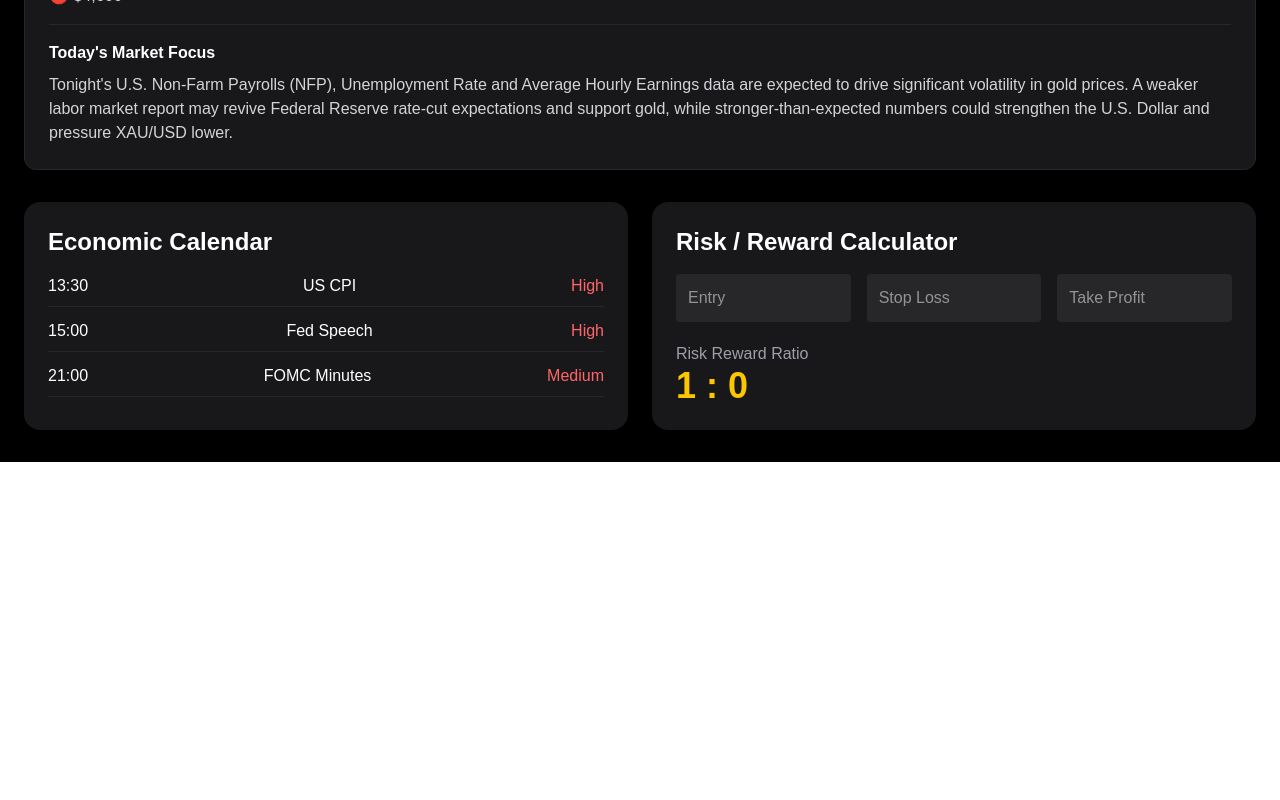
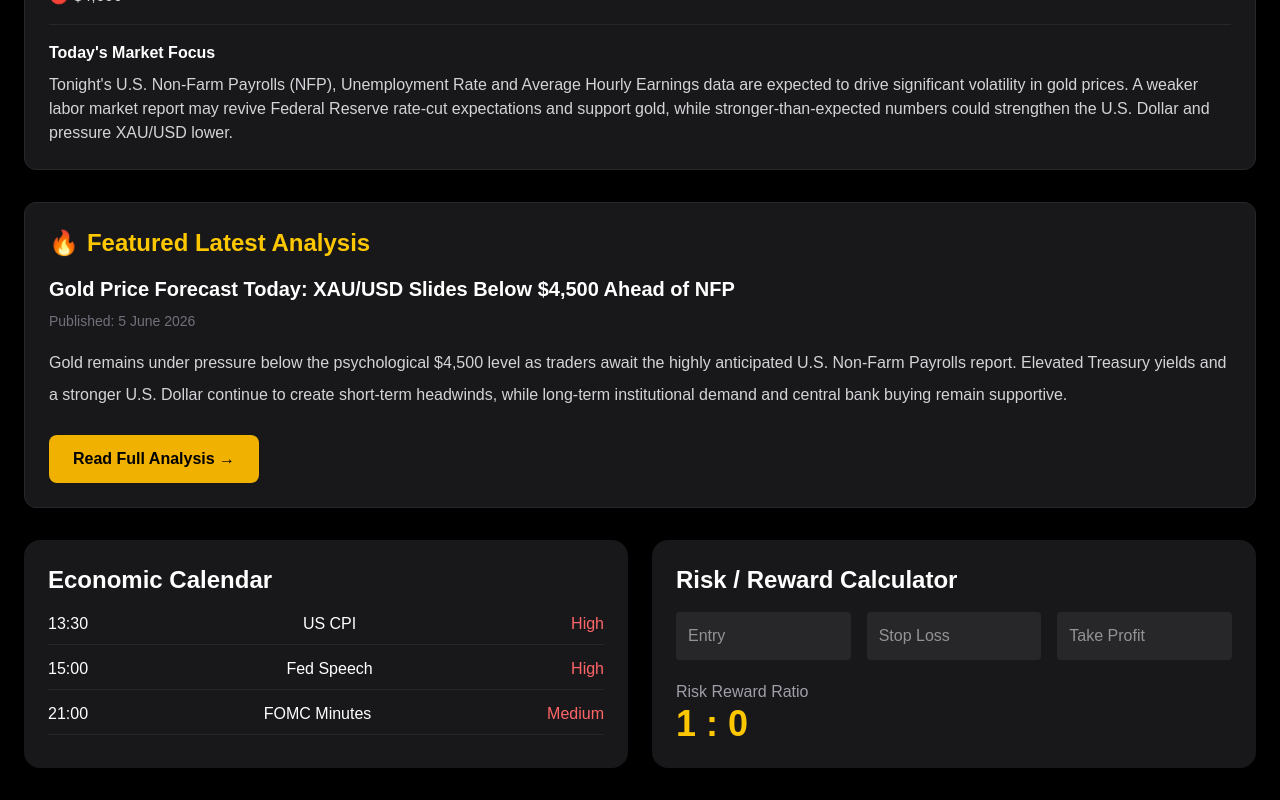
Before and after one commit to CSOoi1181/gold-trader-hub, a Next.js app: page / in a window 1280 px wide. Shown: the part 1647-2447 px from the top of the page. Before the commit the page ends 2109 px from the top, so only its background shows below. Built offline with nearby package versions, Linux system fonts and the light colour scheme; no server answers.

Commit message:
Add Featured Latest Analysis section

```diff
--- /dev/null
+++ b/app/components/FeaturedAnalysis.tsx
@@ -0,0 +1,40 @@
+import Link from "next/link";
+
+export default function FeaturedAnalysis() {
+  return (
+    <div className="bg-zinc-900 border border-zinc-800 rounded-xl p-6">
+
+      <div className="flex items-center gap-2 mb-4">
+        <span className="text-2xl">🔥</span>
+
+        <h2 className="text-2xl font-bold text-yellow-400">
+          Featured Latest Analysis
+        </h2>
+      </div>
+
+      <h3 className="text-xl font-semibold text-white mb-2">
+        Gold Price Forecast Today: XAU/USD Slides Below $4,500 Ahead of NFP
+      </h3>
+
+      <p className="text-sm text-zinc-500 mb-4">
+        Published: 5 June 2026
+      </p>
+
+      <p className="text-zinc-300 leading-8 mb-6">
+        Gold remains under pressure below the psychological $4,500 level
+        as traders await the highly anticipated U.S. Non-Farm Payrolls
+        report. Elevated Treasury yields and a stronger U.S. Dollar
+        continue to create short-term headwinds, while long-term
+        institutional demand and central bank buying remain supportive.
+      </p>
+
+      <Link
+        href="/analysis/gold-analysis-2026-06-05"
+        className="inline-block bg-yellow-500 hover:bg-yellow-400 text-black font-semibold px-6 py-3 rounded-lg transition"
+      >
+        Read Full Analysis →
+      </Link>
+
+    </div>
+  );
+}
--- a/app/page.tsx
+++ b/app/page.tsx
@@ -6,6 +6,7 @@ import Navbar from "./components/Navbar";
 import MarketCards from "./components/MarketCards";
 import GoldChart from "./components/GoldChart";
 import MarketSummary from "./components/MarketSummary";
+import FeaturedAnalysis from "./components/FeaturedAnalysis";
 import EconomicCalendar from "./components/EconomicCalendar";
 import RiskRewardCalculator from "./components/RiskRewardCalculator";
 
@@ -58,6 +59,10 @@ export default function Home() {
           <MarketSummary />
         </div>
 
+        <div className="mt-8">
+          <FeaturedAnalysis />
+        </div>
+
         <div className="grid md:grid-cols-2 gap-6 mt-8">
 
           <EconomicCalendar />
```
